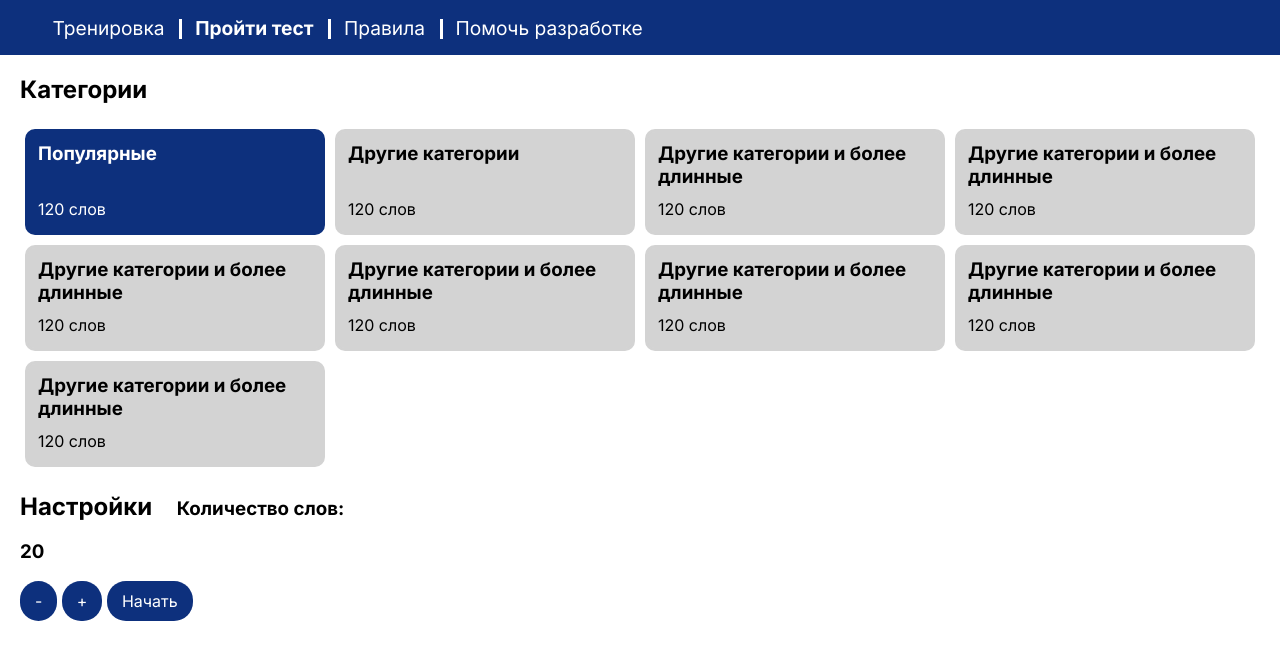
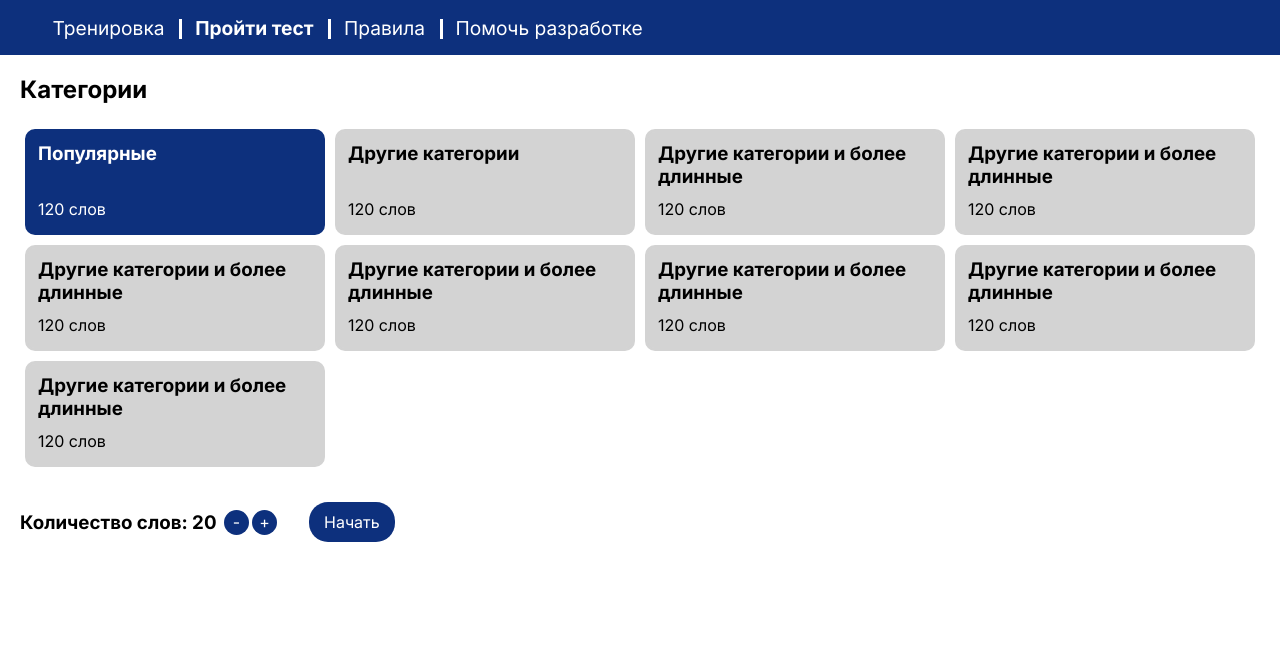
Before and after one commit to vickkct/grammarTestSite, a plain HTML site: page test.html in a window 1280 px wide. Drawn offline with Linux system fonts and the light colour scheme.

Commit message:
improve count word buttons

```diff
--- a/script.js
+++ b/script.js
@@ -20,7 +20,7 @@ const minusCountWordSettingsBtn = document.getElementById('minus-word-btn');
 const counterWordSettings = document.getElementById('counter-word-settings-value');
 
 plusCountWordSettingsBtn.addEventListener('click', () => {
-    if(countWordSettings<100)
+    if(countWordSettings<95)
         countWordSettings+=5;
     counterWordSettings.innerHTML = countWordSettings;
 });
--- a/style.css
+++ b/style.css
@@ -155,13 +155,19 @@ header:before {
     margin-bottom: 13px;
 }
 
-.start-test-btn{
-    /* float: right; */
-    display: inline;
+.settings-div{
+    position: relative;
+    display: flex;
+    align-items: center;
 }
 
 .item-settings{
     display: inline;
-    width: auto;
-    margin-right: 20px;
 }
+
+.count-word-btn{
+    position: absolute;
+    width: 25px;
+    height: 25px;
+    padding: 0px;
+}
--- a/test.html
+++ b/test.html
@@ -58,12 +58,12 @@
         </div>
       </div>
       <div class="settings-div">
-        <h2 class="item-settings">Настройки</h2>
-        <h3 class="item-settings">Количество слов: </h3>
-        <h3 id="counter-word-settings-value">20</h3>
-        <button id="minus-word-btn">-</button>
-        <button id="plus-word-btn">+</button>
-        <button class="start-test-btn">Начать</button>
+        <!-- <h2 class="item-settings" style="margin-right: 20px;">Настройки</h2> -->
+        <h3 class="item-settings">Количество слов:&nbsp;</h3>
+        <h3 id="counter-word-settings-value" class="item-settings">20</h3>
+        <button class="item-settings count-word-btn" id="minus-word-btn" style="left: 204px;">-</button>
+        <button class="item-settings count-word-btn" id="plus-word-btn" style="left: 232px;">+</button>
+        <button class="start-test-btn item-settings" style="position: absolute; left: 289px;">Начать</button>
       </div>
     </main>
     <script src="script.js"></script>
```
